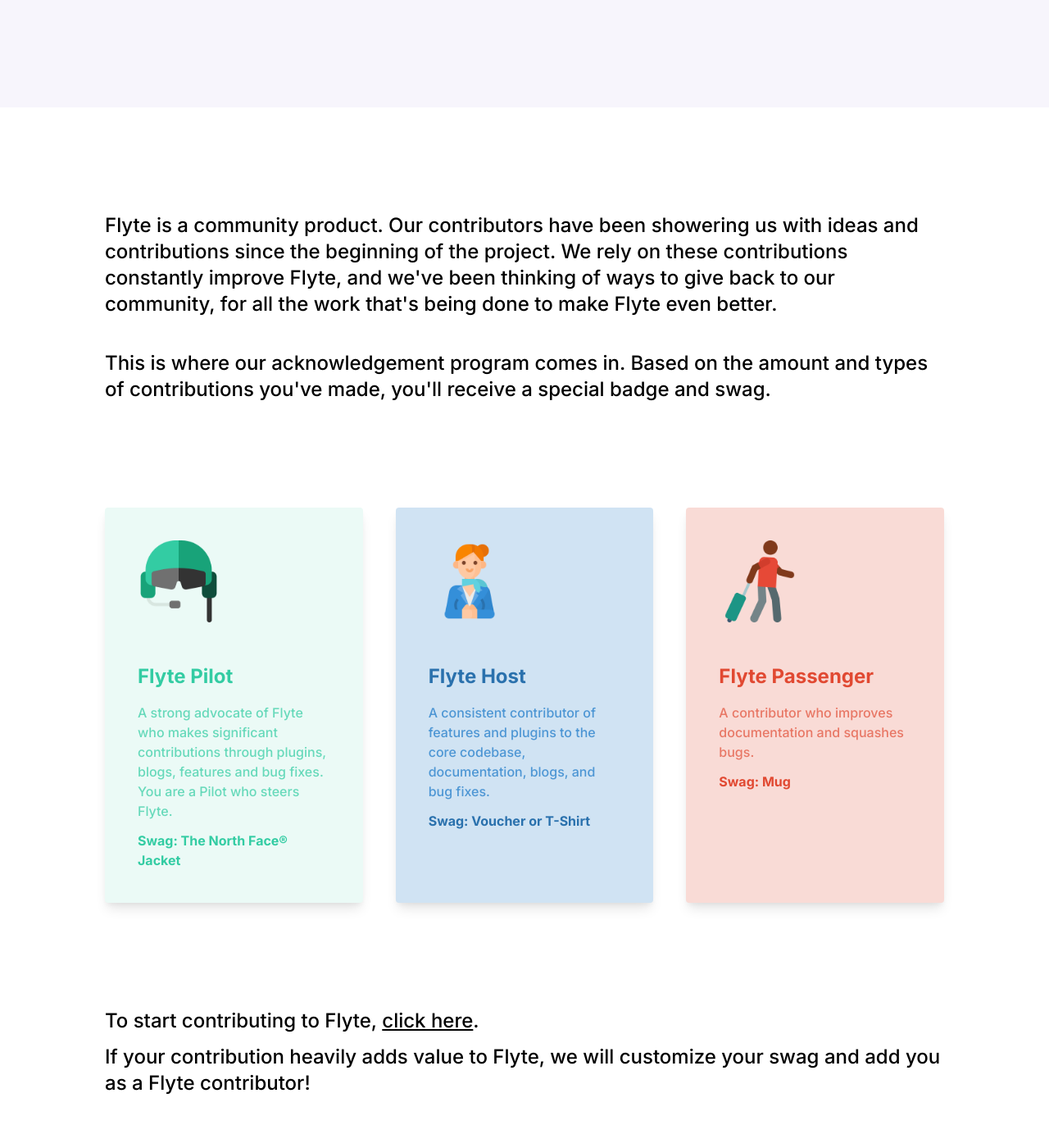
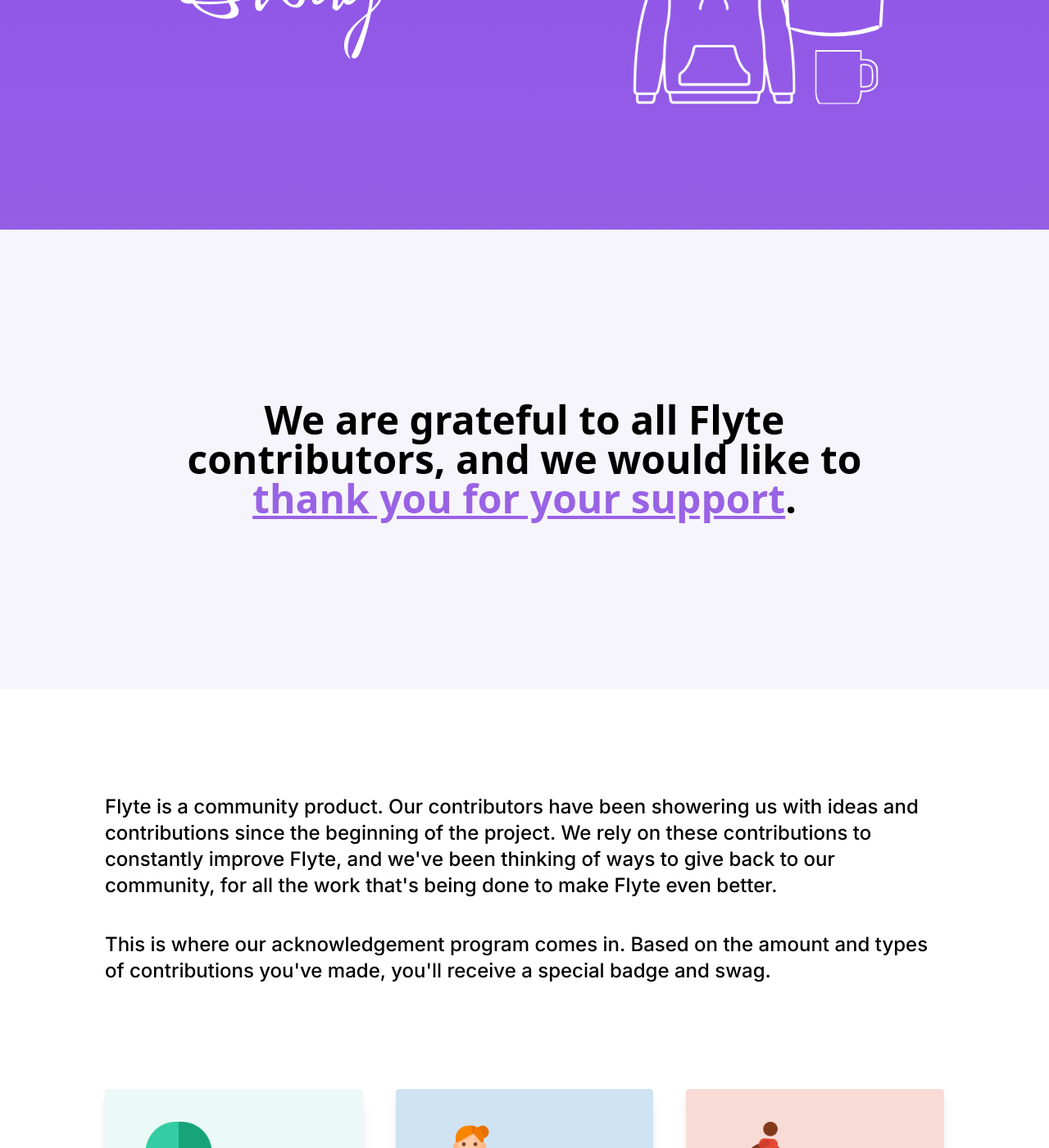
Before and after one commit to flyteorg/flyteorg.github.io, a Jekyll site: the page built from swag.html, in a window 1280 px wide and 1400 px high, scrolled down 489 px. Shown: the whole window at 82% size. Built offline with Jekyll 4.4.1, drawn with Linux system fonts in a browser that asks for light colours; nearby versions of some CDN libraries; comment, search, counter and statistics services are not loaded.

Commit message:
revert swag page adjustments
Signed-off-by: Samhita Alla <aallasamhita@gmail.com>

```diff
--- a/_includes/navbar.html
+++ b/_includes/navbar.html
@@ -496,7 +496,9 @@
             "
             href="/swag"
           >
-            <span class="hidden lg:block text-2xl" title="Grab Flyte Swag!"><i class="fas fa-gift"></i></span>
+            <!-- <span class="hidden lg:block text-2xl" title="Grab Flyte Swag!"><i class="fas fa-gift"></i></span> -->
+            <span class="hidden lg:block text-2xl" title="Grab Flyte Swag!">&#127873;</span>
+            <span class="lg:hidden">Grab Flyte Swag</span>
           </a>
         </li>
       </ul>
--- a/swag.html
+++ b/swag.html
@@ -3,9 +3,33 @@ layout: default
 title: Grab Flyte Swag
 permalink: /swag/
 ---
+<section class="mb-4 sm:mb-4 md:mb-8 lg:mb-10 p-10">
+    <div class="grid grid-cols-2">
+        <div class="m-auto">
+            <h1
+                class="
+                text-white text-4xl
+                sm:text-5xl
+                md:text-6xl
+                lg:text-7xl
+                leading-tighter
+                font-body font-regular
+                text-center
+                lg:w-5/6
+                mx-auto
+                "
+            >
+                Grab Flyte <span class="text-6xl sm:text-6xl md:text-8xl lg:text-9xl swag-text-main font-medium">Swag</span>
+            </h1>
+        </div>
+        <div class="m-auto">
+            <img src="{{ "/assets/images/swag.png" | prepend: site.baseurl }}" width="500">
+        </div>
+    </div>
+</section>
 
-<section class="bg-white p-20 sm:p-20 md:p-30 lg:p-40 swag-text-bg">
-    <div class="text-center text-3xl sm:text-4xl md:text-5xl leading-tight font-black">
+<section class="bg-white p-20 sm:p-20 md:p-40 lg:p-52 swag-text-bg">
+    <div class="text-center text-2xl sm:text-2xl md:text-4xl lg:text-5xl leading-tight font-black">
         We are grateful to all Flyte contributors, and we would like to
         <span class="swag-text">thank you for your support</span>.
     </div>
@@ -15,14 +39,14 @@ permalink: /swag/
     <div class="text-body md:text-2xl font-body font-medium">
         <div class="mb-10">
             Flyte is a community product. Our contributors have been showering us with ideas and contributions since the beginning of the project.
-            We rely on these contributions constantly improve Flyte, and we've been thinking of ways to give back to our community, for all the work that's being done to make Flyte even better.
+            We rely on these contributions to constantly improve Flyte, and we've been thinking of ways to give back to our community, for all the work that's being done to make Flyte even better.
         </div>
         <div class="mb-3">
             This is where our acknowledgement program comes in. Based on the amount and types of contributions you've made, you'll receive a special badge and swag.
         </div>
 
         <div class="grid grid-cols-1 sm:grid-cols-1 md:grid-cols-1 lg:grid-cols-3 gap-10 my-16 sm:my-16 md:my-32">
-            <div class="max-w-sm rounded overflow-hidden shadow-lg p-10 mx-auto bg-green">
+            <div class="max-w-sm rounded overflow-hidden shadow-lg p-4 sm:p-4 md:p-10 lg:p-10 mx-auto bg-green">
                 <div style="height: 150px"><img src="{{ "/assets/images/pilot.png" | prepend: site.baseurl }}" width="100"></div>
                 <div class="font-bold text-2xl mb-4 text-green">Flyte Pilot</div>
                 <p class="text-base mb-3 text-light-green">
@@ -33,7 +57,7 @@ permalink: /swag/
                     Swag: The North Face&#174; Jacket
                 </p>
             </div>
-            <div class="max-w-sm rounded overflow-hidden shadow-lg p-10 mx-auto bg-blue">
+            <div class="max-w-sm rounded overflow-hidden shadow-lg p-4 sm:p-4 md:p-10 lg:p-10 mx-auto bg-blue">
                 <div style="height: 150px"><img src="{{ "/assets/images/hostess.png" | prepend: site.url }}" width="100"></div>
                 <div class="font-bold text-2xl mb-4 text-blue">Flyte Host</div>
                 <p class="text-base mb-3 text-light-blue">
@@ -43,7 +67,7 @@ permalink: /swag/
                     Swag: Voucher or T-Shirt
                 </p>
             </div>
-            <div class="max-w-sm rounded overflow-hidden shadow-lg p-10 mx-auto bg-orange">
+            <div class="max-w-sm rounded overflow-hidden shadow-lg p-4 sm:p-4 md:p-10 lg:p-10 mx-auto bg-orange">
                 <div style="height: 150px"><img src="{{ "/assets/images/passenger.png" | prepend: site.url }}" width="100"></div>
                 <div class="font-bold text-2xl mb-4 text-orange">Flyte Passenger</div>
                 <p class="text-base mb-3 text-light-orange">
```
